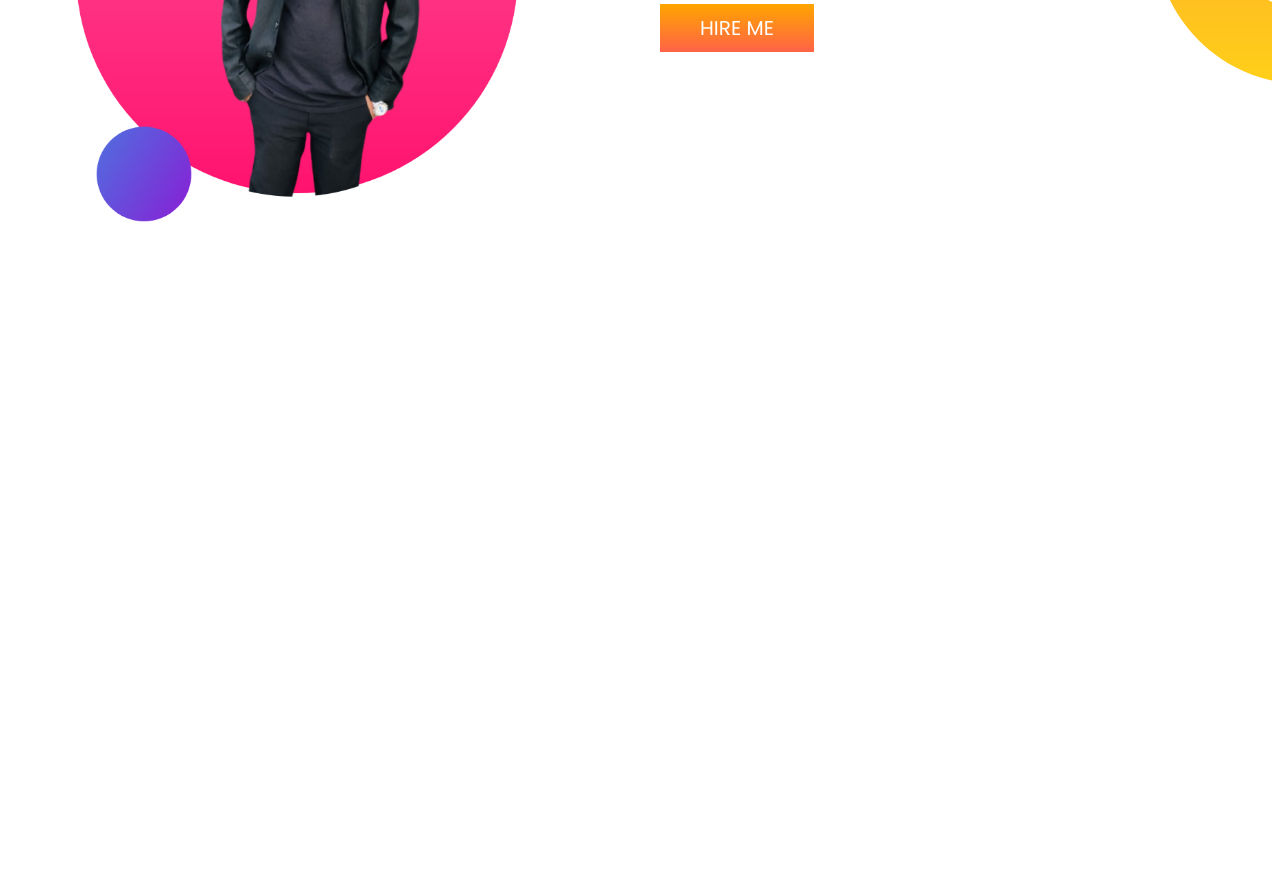
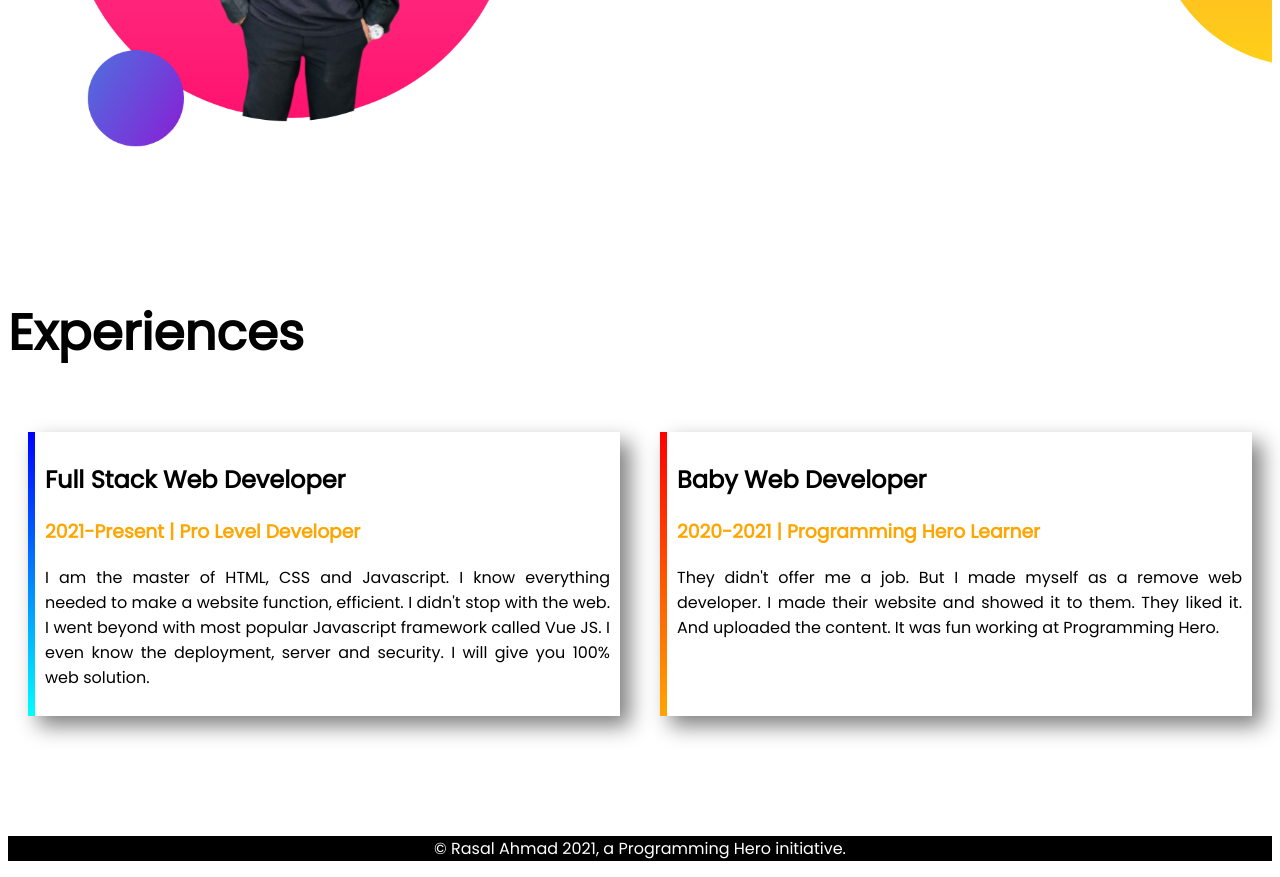
Before and after one commit to Rasalahmad/Developer_portfolio, a plain HTML site: page index.html in a window 1280 px wide. Shown: the part 1104-1981 px from the top of the page. Before the commit the page ends 1341 px from the top, so only its background shows below. Drawn offline with Linux system fonts and the light colour scheme.

Commit message:
add experience footer

```diff
--- a/index.html
+++ b/index.html
@@ -39,6 +39,27 @@
 
     </section>
 
+    <section class="experience-area">
+        <h1>Experiences</h1>
+        <div class="exp">
+            <div class="half-div" id="one">
+
+                <h2>Full Stack Web Developer</h2>
+                <h3>2021-Present | Pro Level Developer</h3>
+                <p>I am the master of HTML, CSS and Javascript. I know everything needed to make a website function, efficient. I didn't stop with the web. I went beyond with most popular Javascript framework called Vue JS. I even know the deployment, server
+                    and security. I will give you 100% web solution.</p>
+            </div>
+            <div class="half-div" id="two">
+                <h2>Baby Web Developer</h2>
+                <h3>2020-2021 | Programming Hero Learner</h3>
+                <p>They didn't offer me a job. But I made myself as a remove web developer. I made their website and showed it to them. They liked it. And uploaded the content. It was fun working at Programming Hero.</p>
+            </div>
+        </div>
+    </section>
+    <footer>
+        <p>© Rasal Ahmad 2021, a Programming Hero initiative.</p>
+    </footer>
+
 </body>
 
 </html>
--- a/style.css
+++ b/style.css
@@ -16,7 +16,7 @@
 
 .half-div {
     width: 50%;
-    margin-left: 20px;
+    margin-left: 10px;
     margin-top: 50px;
 }
 
@@ -26,7 +26,7 @@
 
 .half-div img {
     width: 80%;
-    margin-top: 60px;
+    margin-top: 40px;
 }
 
 .button {
@@ -40,7 +40,7 @@
 .first-section {
     background-image: url(images/top-banner.png);
     background-repeat: no-repeat;
-    padding-bottom: 150px;
+    padding-bottom: 100px;
 }
 
 .second-section {
@@ -48,4 +48,38 @@
     background-image: url(images/dream-bg.png);
     background-repeat: no-repeat;
     background-position: right;
+    padding-bottom: 100px;
 }
+
+.exp {
+    display: flex;
+    margin-bottom: 100px;
+}
+
+.exp h3 {
+    color: orange;
+}
+
+#one {
+    box-shadow: 10px 10px 20px gray;
+    padding: 10px;
+    margin: 20px;
+    border-left: 7px solid;
+    border-image: linear-gradient(blue, cyan);
+    border-image-slice: 1;
+}
+
+#two {
+    box-shadow: 10px 10px 20px gray;
+    padding: 10px;
+    margin: 20px;
+    border-left: 7px solid;
+    border-image: linear-gradient(red, orange);
+    border-image-slice: 1;
+}
+
+footer {
+    text-align: center;
+    background-color: black;
+    color: white;
+}
```
